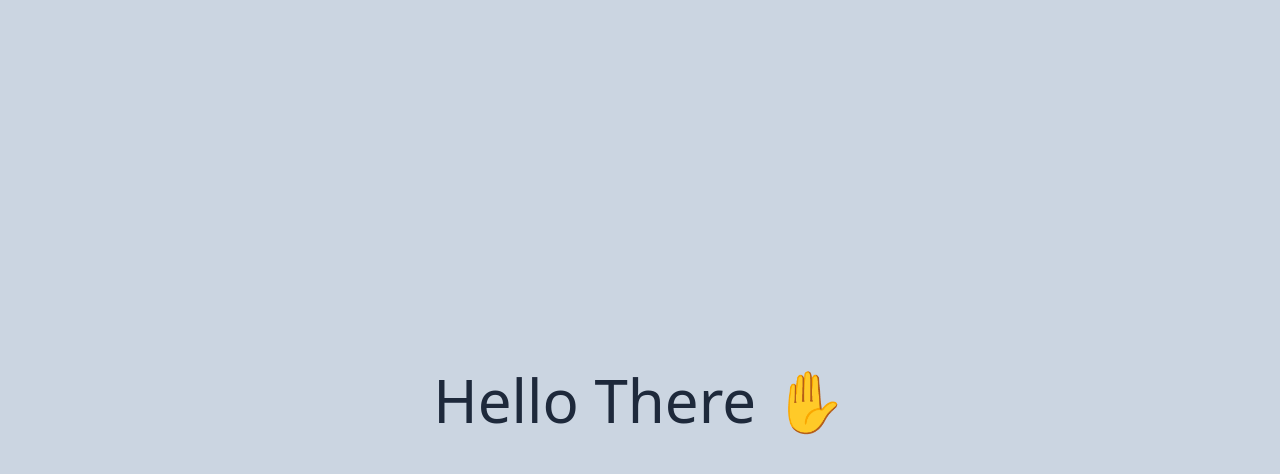
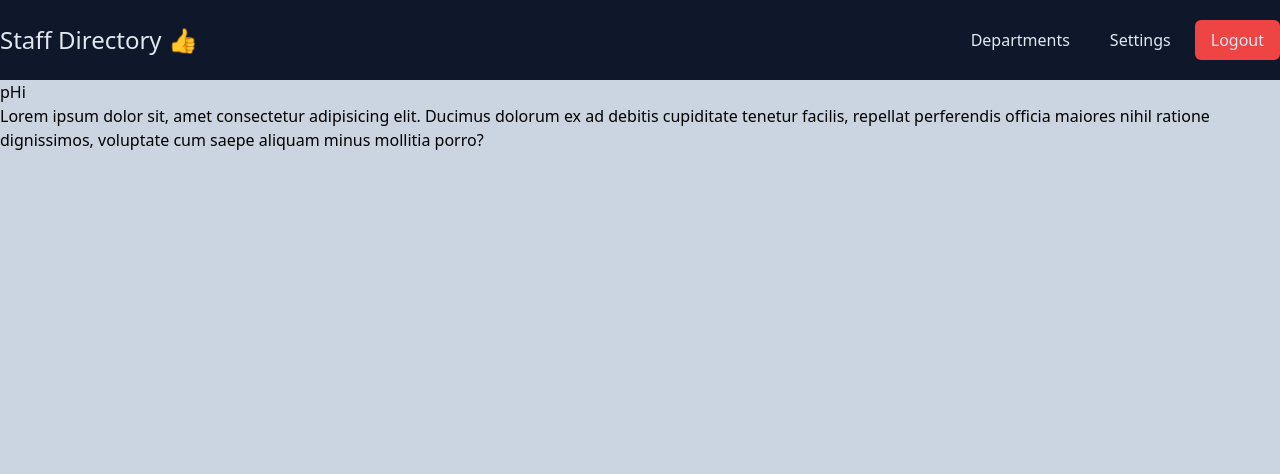
Before and after one commit to rromanv/staff-directory, a Vue app: page / in a window 1280 px wide. Shown: the top 474 px of the page. Built offline with nearby package versions, Linux system fonts and the light colour scheme.

Commit message:
feat(navbar): added navbar design

```diff
--- a/postcss.config.cjs
+++ b/postcss.config.cjs
@@ -1,5 +1,7 @@
 module.exports = {
   plugins: {
+    'postcss-import': {},
+    'tailwindcss/nesting': {},
     tailwindcss: {},
     autoprefixer: {},
   },
--- a/src/App.vue
+++ b/src/App.vue
@@ -1,10 +1,16 @@
 <script setup>
-  import { ref } from 'vue'
-  const title = ref('Hello There ✋')
+import NavBar from './components/NavBar.vue'
 </script>
 
 <template>
-  <main class="flex justify-center min-h-screen items-center">
-    <h1 class="text-6xl font-thin text-slate-800">{{ title }}</h1>
+  <NavBar />
+  <main>
+    <h1>pHi</h1>
+    <p>
+      Lorem ipsum dolor sit, amet consectetur adipisicing elit. Ducimus dolorum
+      ex ad debitis cupiditate tenetur facilis, repellat perferendis officia
+      maiores nihil ratione dignissimos, voluptate cum saepe aliquam minus
+      mollitia porro?
+    </p>
   </main>
 </template>
--- /dev/null
+++ b/src/components/NavBar.vue
@@ -0,0 +1,40 @@
+<script setup>
+import { ref } from 'vue'
+const title = ref('Staff Directory 👍')
+</script>
+
+<template>
+  <nav>
+    <div class="wrapper">
+      <div class="brand">
+        <span class="text-2xl font-thin">{{ title }}</span>
+      </div>
+      <div class="menu">
+        <a href="#" class="menu-item">Departments</a>
+        <a href="#" class="menu-item">Settings</a>
+        <a href="#" class="logout">Logout</a>
+      </div>
+    </div>
+  </nav>
+</template>
+
+<style scoped lang="postcss">
+nav {
+  @apply bg-slate-900 text-slate-200 flex justify-between items-center h-20;
+  .wrapper {
+    @apply flex justify-between items-center w-full max-w-7xl mx-auto;
+    .brand {
+      @apply flex items-center;
+    }
+    .menu {
+      @apply flex gap-2;
+      .menu-item {
+        @apply px-4 py-2 rounded-md hover:bg-gray-200 hover:text-slate-900;
+      }
+      .logout {
+        @apply px-4 py-2 rounded-md hover:bg-gray-200 bg-red-500 hover:text-red-500;
+      }
+    }
+  }
+}
+</style>
--- a/vite.config.js
+++ b/vite.config.js
@@ -3,5 +3,5 @@ import vue from '@vitejs/plugin-vue'
 
 // https://vitejs.dev/config/
 export default defineConfig({
-  plugins: [vue()]
+  plugins: [vue()],
 })
```
Also changed, not shown: 1 other file (tests, documents, lock files or other folders).
